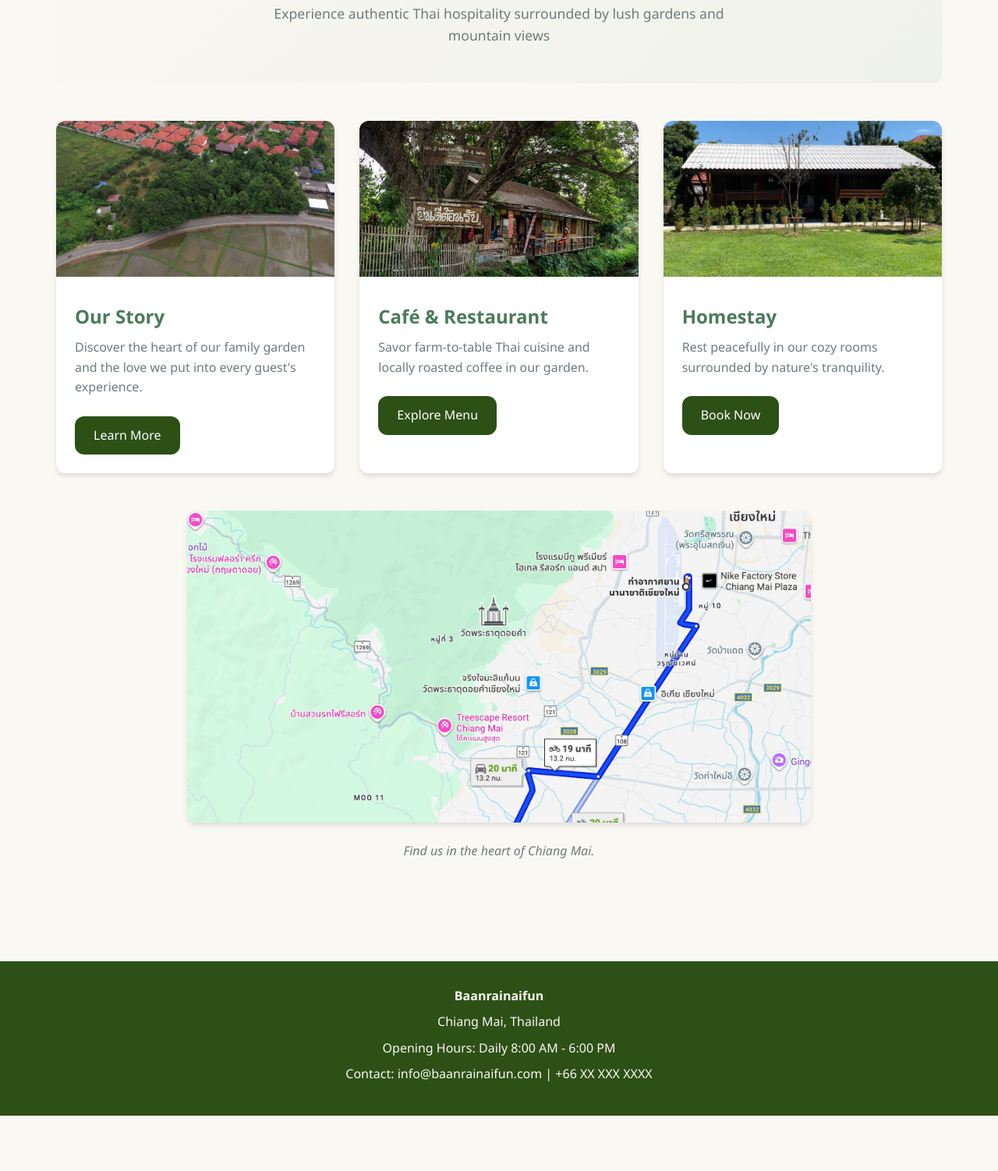
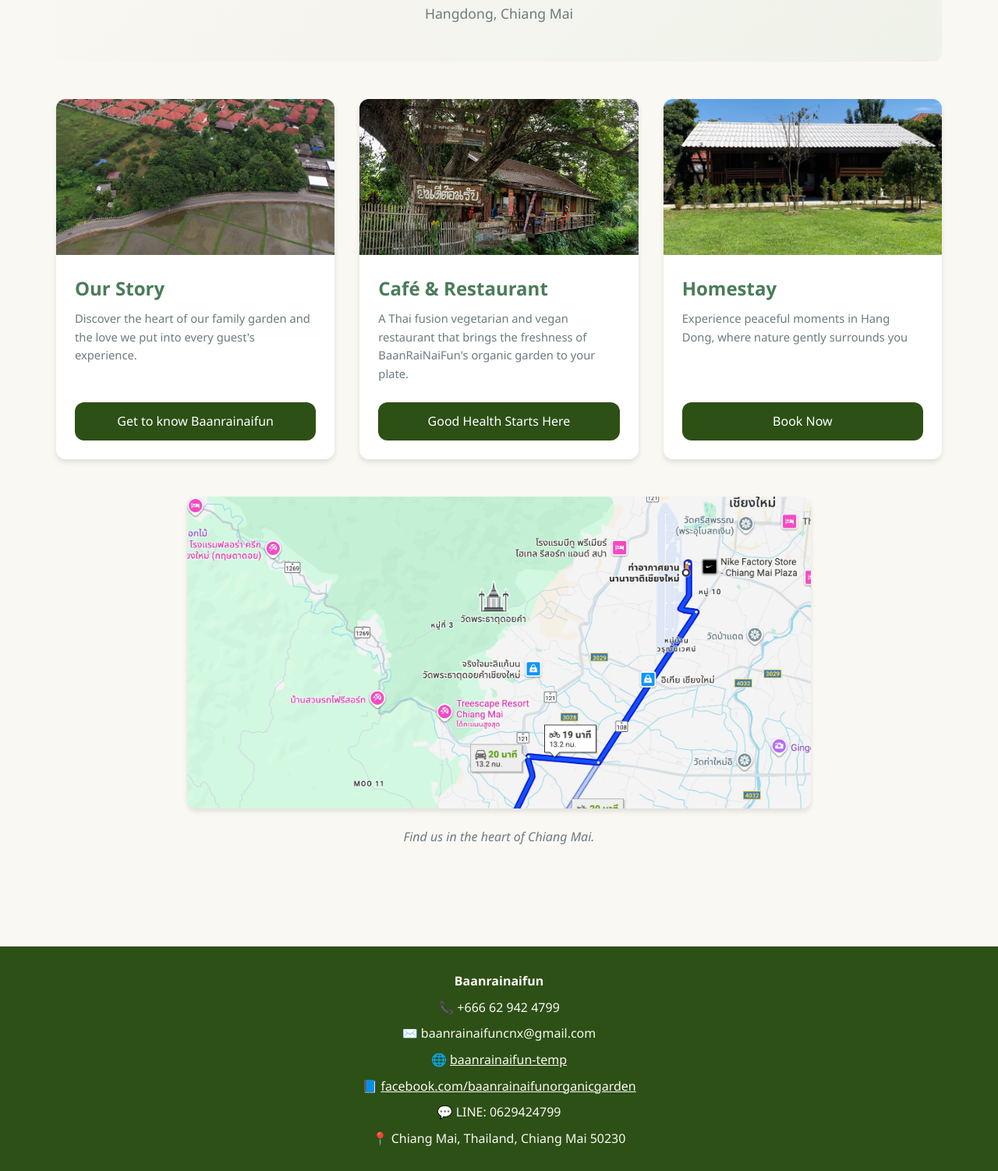
Before and after one commit to maruai-co/baanrainaifun-temp, a plain HTML site: page index.html in a window 1280 px wide. Shown: the part 298-1800 px from the top of the page at 78% size. Before the commit the page ends 1729 px from the top, so only its background shows below. Drawn offline with Linux system fonts and the light colour scheme.

Commit message:
fix index

```diff
--- a/css/styles.css
+++ b/css/styles.css
@@ -173,6 +173,8 @@ p {
   overflow: hidden;
   box-shadow: var(--shadow);
   transition: var(--transition);
+  display: flex;
+  flex-direction: column;
 }
 
 .card:hover {
@@ -193,6 +195,9 @@ p {
 
 .card-content {
   padding: 1.5rem;
+  display: flex;
+  flex-direction: column;
+  flex-grow: 1;
 }
 
 .card h3 {
@@ -203,6 +208,11 @@ p {
 .card p {
   color: var(--text-light);
   margin-bottom: 1.5rem;
+  font-size: 0.92rem;
+}
+
+.card .btn {
+  margin-top: auto;
 }
 
 /* Buttons */
@@ -218,6 +228,7 @@ p {
   cursor: pointer;
   font-size: 1rem;
   font-weight: 500;
+  text-align: center;
 }
 
 .btn:hover,
@@ -437,6 +448,17 @@ footer p {
   color: var(--cream);
 }
 
+footer a {
+  color: var(--cream);
+  text-decoration: underline;
+  transition: var(--transition);
+}
+
+footer a:hover,
+footer a:focus {
+  color: var(--light-green);
+}
+
 /* Responsive design */
 @media (max-width: 768px) {
   .menu-toggle {
--- a/index.html
+++ b/index.html
@@ -41,8 +41,8 @@
     <!-- Hero section -->
     <section class="hero">
       <h1>Welcome to Baanrainaifun</h1>
-      <h2>Your Dream Garden Home in the Heart of Chiang Mai</h2>
-      <p>Experience authentic Thai hospitality surrounded by lush gardens and mountain views</p>
+      <h2>Where nature soothes the soul</h2>
+      <p>Hangdong, Chiang Mai</p>
     </section>
 
     <!-- Feature cards section -->
@@ -57,7 +57,7 @@
         <div class="card-content">
           <h3>Our Story</h3>
           <p>Discover the heart of our family garden and the love we put into every guest's experience.</p>
-          <a href="our-story.html" class="btn">Learn More</a>
+          <a href="our-story.html" class="btn">Get to know Baanrainaifun</a>
         </div>
       </article>
 
@@ -70,8 +70,8 @@
              height="200">
         <div class="card-content">
           <h3>Café & Restaurant</h3>
-          <p>Savor farm-to-table Thai cuisine and locally roasted coffee in our garden.</p>
-          <a href="cafe.html" class="btn">Explore Menu</a>
+          <p>A Thai fusion vegetarian and vegan restaurant that brings the freshness of BaanRaiNaiFun's organic garden to your plate.</p>
+          <a href="cafe.html" class="btn">Good Health Starts Here</a>
         </div>
       </article>
 
@@ -84,7 +84,7 @@
              height="200">
         <div class="card-content">
           <h3>Homestay</h3>
-          <p>Rest peacefully in our cozy rooms surrounded by nature's tranquility.</p>
+          <p>Experience peaceful moments in Hang Dong, where nature gently surrounds you</p>
           <a href="homestay.html" class="btn">Book Now</a>
         </div>
       </article>
@@ -106,9 +106,12 @@
   <!-- Footer -->
   <footer>
     <p><strong>Baanrainaifun</strong></p>
-    <p>Chiang Mai, Thailand</p>
-    <p>Opening Hours: Daily 8:00 AM - 6:00 PM</p>
-    <p>Contact: info@baanrainaifun.com | +66 XX XXX XXXX</p>
+    <p>📞 +666 62 942 4799</p>
+    <p>✉️ baanrainaifuncnx@gmail.com</p>
+    <p>🌐 <a href="https://maruai-co.github.io/baanrainaifun-temp/" target="_blank" rel="noopener">baanrainaifun-temp</a></p>
+    <p>📘 <a href="https://facebook.com/baanrainaifunorganicgarden" target="_blank" rel="noopener">facebook.com/baanrainaifunorganicgarden</a></p>
+    <p>💬 LINE: 0629424799</p>
+    <p>📍 Chiang Mai, Thailand, Chiang Mai 50230</p>
   </footer>
 
   <script src="js/main.js"></script>
```
